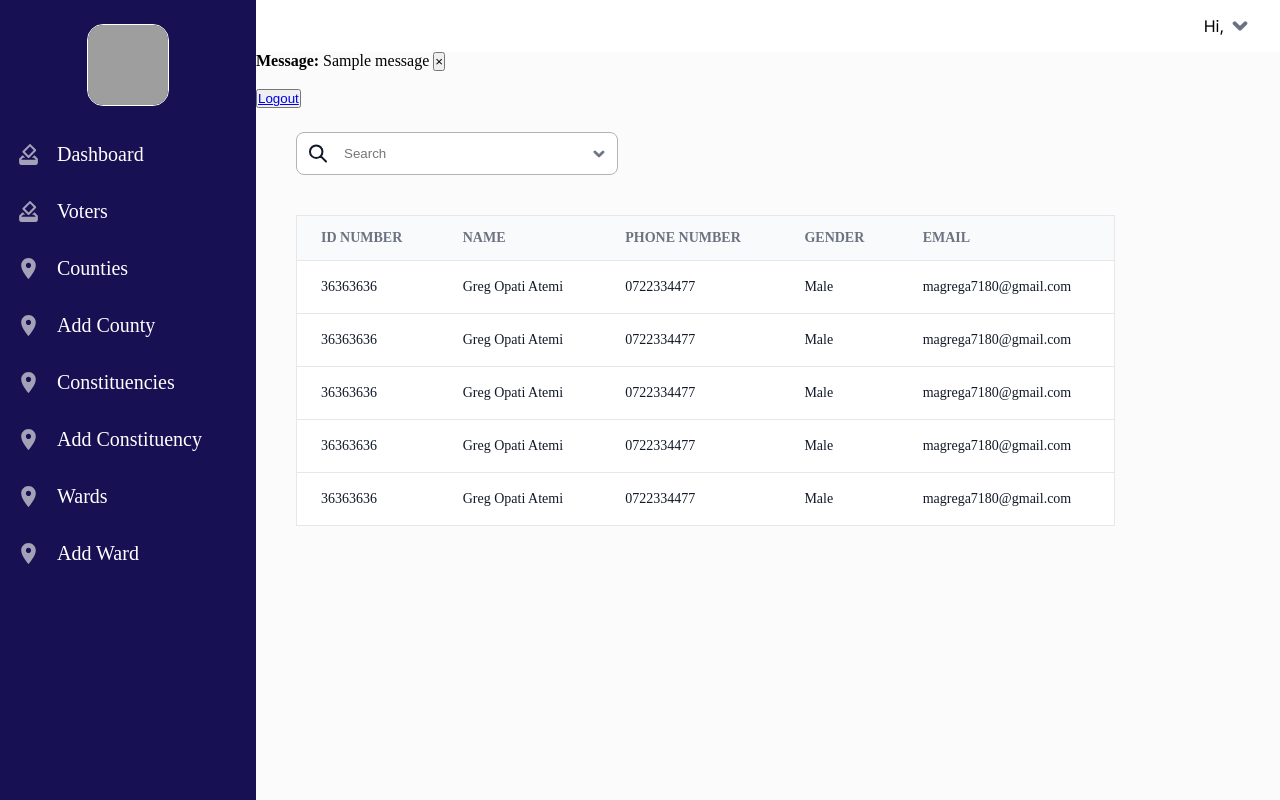
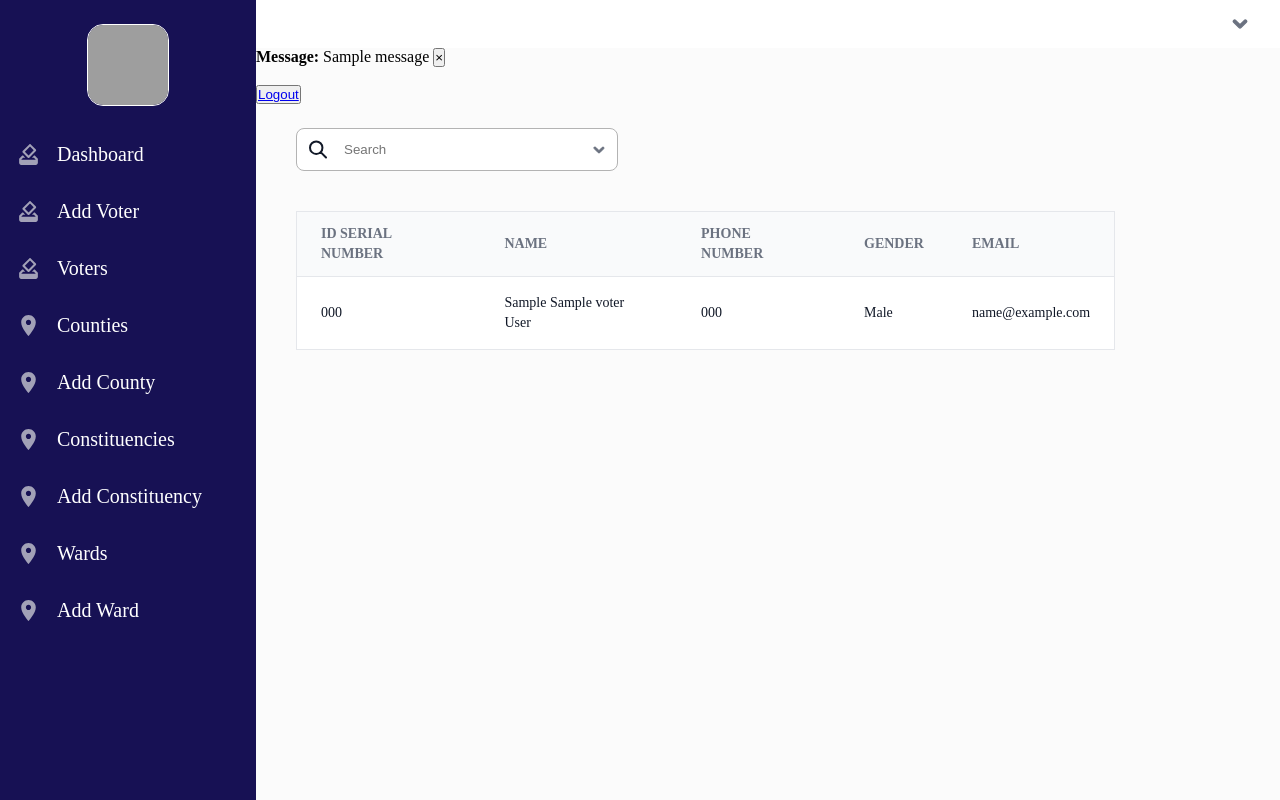
Before and after one commit to greg-atemi/supreme-guide, a Django app: page /vote/voter_list in a window 1280 px wide. Run offline with Django 4.2, Linux system fonts and the light colour scheme; a user stored in the database is signed in; tables that the repository leaves empty hold one stand-in row (values such as "Sample post"); one stand-in notice (Sample message) is shown; grey boxes are pictures that could not be loaded.

Commit message:
Adding Voter Registration Form

```diff
--- a/KuraProject/urls.py
+++ b/KuraProject/urls.py
@@ -15,7 +15,9 @@
 """
 
 from django.contrib import admin
+from django.conf import settings
 from django.urls import path, include
+from django.conf.urls.static import static
 
 from vote import views
 
@@ -24,3 +26,5 @@
     path('', views.index, name='index'),
     path('vote/', include('vote.urls')),
 ]
+
+urlpatterns += static(settings.MEDIA_URL, document_root=settings.MEDIA_ROOT)
--- a/templates/vote/admin/admin_base.html
+++ b/templates/vote/admin/admin_base.html
@@ -16,6 +16,9 @@
         <div class="link_list">
             <a href={% url 'vote:dashboard' %}>
                 <img id="icon" src="{% static 'images/vote_icon.svg' %}" alt="icon">Dashboard
+            </a>
+            <a href={% url 'vote:create_voter' %}>
+                <img id="icon" src="{% static 'images/vote_icon.svg' %}" alt="icon">Add Voter
             </a>
             <a href={% url 'vote:voter_list' %}>
                 <img id="icon" src="{% static 'images/vote_icon.svg' %}" alt="icon">Voters
@@ -63,7 +66,7 @@
             </div>
         {% endfor %}
         <br>
-        <button type="submit"><a href={% url 'vote:log_out' %}> Logout </a></button>
+            <button type="submit"><a href={% url 'vote:log_out' %}> Logout </a></button>
         <br>
         {% block body_block %}
 
--- a/templates/vote/admin/signup.html
+++ b/templates/vote/admin/signup.html
@@ -38,7 +38,7 @@
         <input type="password" id="pass2" name="pass2" required>
         <br>
 
-        <button type="submit"> wewe </button>
+        <button type="submit"> Signup </button>
     </form>
 
 </body>
--- a/templates/vote/admin/voter_list.html
+++ b/templates/vote/admin/voter_list.html
@@ -18,7 +18,7 @@
     <table class="table-long">
         <thead>
             <tr class="table-row">
-                <th class="head-item">ID NUMBER</th>
+                <th class="head-item">ID SERIAL NUMBER</th>
                 <th class="head-item">NAME</th>
                 <th class="head-item">PHONE NUMBER</th>
                 <th class="head-item">GENDER</th>
@@ -26,41 +26,20 @@
             </tr>
         </thead>
         <tbody>
+        {% for voter in voter %}
             <tr class="table-row">
-                <td class="cell">36363636</td>
-                <td class="cell">Greg Opati Atemi</td>
-                <td class="cell">0722334477</td>
-                <td class="cell">Male</td>
-                <td class="cell">magrega7180@gmail.com</td>
+                <td class="cell">{{ voter.id_serial_number }}</td>
+                <td class="cell">{{ voter.first_name }} {{ voter.middle_name }} {{ voter.surname }}</td>
+                <td class="cell">{{ voter.phone_number }}</td>
+                <td class="cell">{{ voter.gender }}</td>
+                <td class="cell">{{ voter.email.email }}</td>
+<!--
+                <td class="image-cell">
+                    <img class="image" src="{{ voter.photo.url }}" alt="photo">
+                </td>
+-->
             </tr>
-            <tr class="table-row">
-                <td class="cell">36363636</td>
-                <td class="cell">Greg Opati Atemi</td>
-                <td class="cell">0722334477</td>
-                <td class="cell">Male</td>
-                <td class="cell">magrega7180@gmail.com</td>
-            </tr>
-            <tr class="table-row">
-                <td class="cell">36363636</td>
-                <td class="cell">Greg Opati Atemi</td>
-                <td class="cell">0722334477</td>
-                <td class="cell">Male</td>
-                <td class="cell">magrega7180@gmail.com</td>
-            </tr>
-            <tr class="table-row">
-                <td class="cell">36363636</td>
-                <td class="cell">Greg Opati Atemi</td>
-                <td class="cell">0722334477</td>
-                <td class="cell">Male</td>
-                <td class="cell">magrega7180@gmail.com</td>
-            </tr>
-            <tr class="table-row">
-                <td class="cell">36363636</td>
-                <td class="cell">Greg Opati Atemi</td>
-                <td class="cell">0722334477</td>
-                <td class="cell">Male</td>
-                <td class="cell">magrega7180@gmail.com</td>
-            </tr>
+        {% endfor %}
         </tbody>
     </table>
 
--- a/vote/models.py
+++ b/vote/models.py
@@ -3,7 +3,7 @@
 
 
 class County(models.Model):
-    county_code = models.TextField(max_length=255, primary_key=True)
+    county_code = models.CharField(max_length=255, primary_key=True, default="")
     county_name = models.CharField(max_length=200)
 
     def __str__(self):
@@ -13,7 +13,7 @@
 class Constituency(models.Model):
     constituency_code = models.CharField(max_length=8, primary_key=True)
     constituency_name = models.CharField(max_length=200)
-    county_code = models.ForeignKey(County, on_delete=models.CASCADE)
+    county_code = models.ForeignKey(County, on_delete=models.CASCADE, default="")
 
     def __str__(self):
         return self.constituency_name
--- a/vote/static/styles/admin_style.css
+++ b/vote/static/styles/admin_style.css
@@ -89,6 +89,14 @@
     width: 16px;
     height: 16px;
     margin-left: 8px;
+}
+
+.tab{
+
+}
+
+.tab-large{
+
 }
 
 .search{
@@ -197,6 +205,10 @@
     align-items: center;
     color: #111827;
     justify-items: center;
+}
+
+.image{
+    height: 100px;
 }
 
 .form{
--- a/vote/urls.py
+++ b/vote/urls.py
@@ -1,5 +1,6 @@
+from django.conf.urls.static import static
+from django.conf import settings
 from django.urls import path
-
 from . import views
 
 app_name = 'vote'
@@ -26,3 +27,5 @@
     path('login', views.login, name='login'),
     path('log_out', views.log_out, name='log_out')
 ]
+
+urlpatterns += static(settings.MEDIA_URL, document_root=settings.MEDIA_ROOT)
--- a/vote/views.py
+++ b/vote/views.py
@@ -1,12 +1,11 @@
 from django.contrib.auth import authenticate
 from django.contrib.auth import login as auth_login
 from django.contrib.auth import logout
-from django.contrib.auth.decorators import login_required
 from django.shortcuts import render, redirect
 from django.contrib.auth.models import User
 from django.contrib import messages
 from vote.forms import VoterForm
-from vote.models import County, Constituency, Ward
+from vote.models import County, Constituency, Ward, Voter
 
 
 def index(request):
@@ -44,16 +43,11 @@
 
         if user is not None:
             auth_login(request, user)
-            fname = user.first_name
-            lname = user.last_name
-            context = {
-                'fname': fname, 'lname': lname
-            }
             messages.success(request, "Login Successful.")
-            return render(request, "vote/admin/dashboard.html", context)
+            return redirect('vote:dashboard')
 
         else:
-            messages.error(request, messages.ERROR, "Your Username or Password is incorrect")
+            messages.error(request, "Your Username or Password is incorrect")
 
     return render(request, 'vote/admin/login.html')
 
@@ -62,6 +56,20 @@
     logout(request)
     messages.success(request, "You have been Logged Out Successfully!")
     return render(request, 'vote/admin/logout.html')
+
+
+def dashboard(request):
+    if request.user.is_authenticated:
+        fname = request.user.first_name
+        lname = request.user.last_name
+        context = {
+            'fname': fname, 'lname': lname
+        }
+    else:
+        messages.info(request, "Login to continue")
+        return redirect('vote:login')
+
+    return render(request, 'vote/admin/dashboard.html', context)
 
 
 def county_detail(request):
@@ -90,7 +98,9 @@
 
 def constituency_detail(request):
     county = County.objects.all()
-    context = {'county': county}
+    context = {
+        'county': county
+    }
     if request.method == "POST":
         constituency_code = request.POST['constituency_code']
         constituency_name = request.POST['constituency_name']
@@ -152,15 +162,6 @@
     return render(request, 'vote/admin/ward_list.html', context)
 
 
-def voter_list(request):
-    return render(request, 'vote/admin/voter_list.html')
-
-
-@login_required
-def dashboard(request):
-    return render(request, 'vote/admin/dashboard.html')
-
-
 def bio(request):
     return render(request, 'vote/user/bio.html')
 
@@ -181,17 +182,56 @@
     return render(request, 'vote/user/confirmation.html')
 
 
-@login_required
 def create_voter(request):
-    form = VoterForm()
-    if request.method == 'POST':
-        form = VoterForm(request.POST)
-        if form.is_valid():
-            form.save()
+    if request.user.is_authenticated:
+        ward = Ward.objects.all()
+        county = County.objects.all()
+        constituency = Constituency.objects.all()
+        context = {
+            'ward': ward,
+            'county': county,
+            'constituency': constituency
+        }
+        if request.method == "POST":
+            id_serial_number = request.POST['id_serial_number']
+            email = request.user.id
+            first_name = request.POST['first_name']
+            middle_name = request.POST['middle_name']
+            surname = request.POST['surname']
+            phone_number = request.POST['phone_number']
+            image = request.POST['image']
+            gender = request.POST['gender']
+            ward_code = request.POST['ward_code']
+
+            myvoter = Voter.objects.create(id_serial_number=id_serial_number, email_id=email, first_name=first_name,
+                                           middle_name=middle_name, surname=surname, phone_number=phone_number,
+                                           photo=image, gender=gender, ward_code_id=ward_code)
+
+            myvoter.save()
+
+            messages.success(request, "Voter added successfully.")
+
+            return redirect('vote:voter_list')
     else:
-        form = VoterForm()
+        messages.info(request, "Login to continue")
+        return redirect('vote:login')
 
-    return render(request, 'vote/admin/create_voter.html', {"form": form})
+    return render(request, 'vote/admin/create_voter.html', context)
+
+
+def voter_list(request):
+    if request.user.is_authenticated:
+        voter = Voter.objects.all()
+        user = User.objects.all()
+        context = {
+            'voter': voter,
+            'user': user
+        }
+    else:
+        messages.info(request, "Login to continue")
+        return redirect('vote:login')
+
+    return render(request, 'vote/admin/voter_list.html', context)
 
 
 def auth(request):
```
Also changed, not shown: templates/vote/admin/create_voter.html (+20 -31 lines), templates/vote/admin/dashboard.html (+4 -5 lines), templates/vote/admin/login.html (+9 -1 lines), media/265641.jpg (added), media/42428.jpg (added), media/93037.jpg (added), vote/migrations/0001_initial.py (added).
